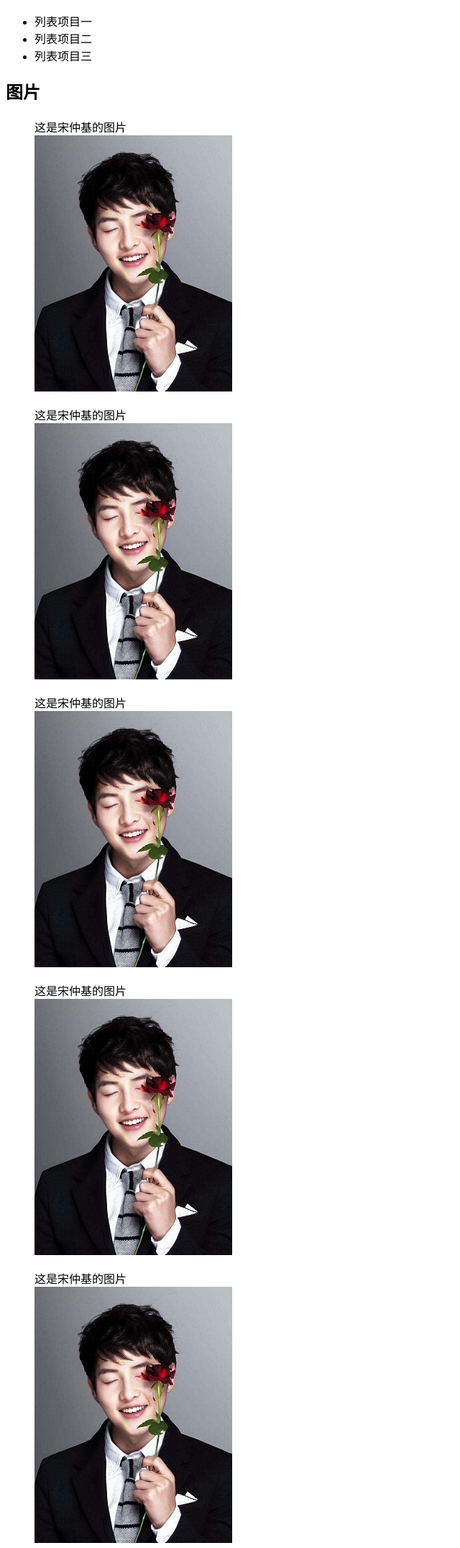
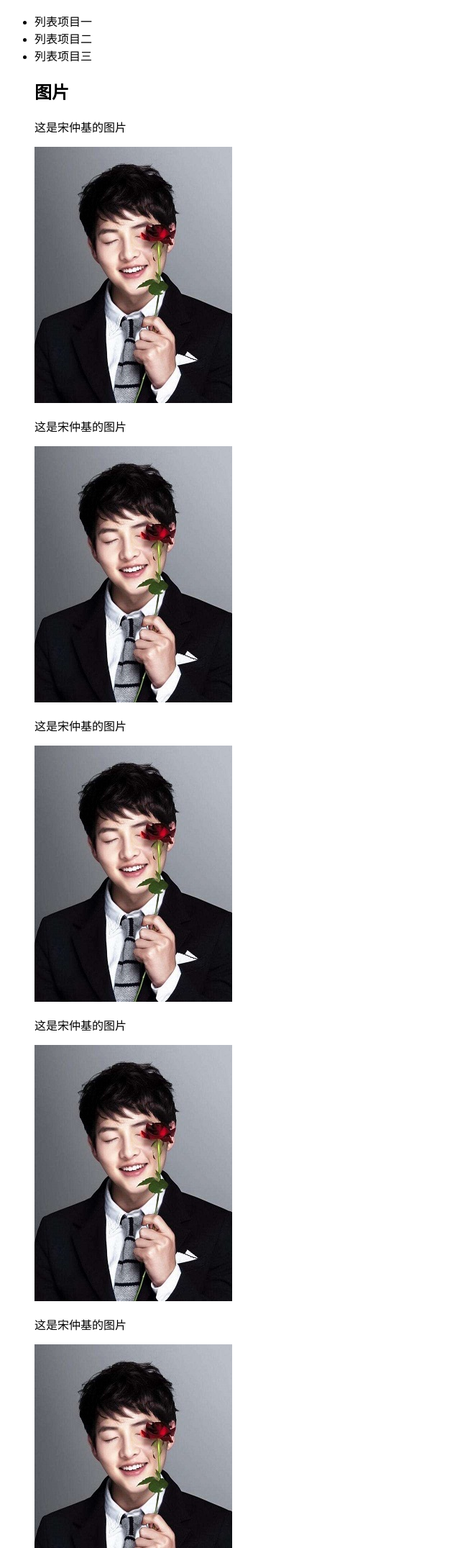
Before and after one commit to novaalone/baiduIFE_Task3, a plain HTML site: page index.html in a window 1280 px wide. Shown: the part 1548-3699 px from the top of the page at 72% size, without its empty margins (0-640 px from the left). Drawn offline with Linux system fonts and the light colour scheme.

Commit message:
second commit

```diff
--- a/index.html
+++ b/index.html
@@ -71,26 +71,20 @@
         <li>列表项目二</li>
         <li>列表项目三</li>
     </ul>
-    <h2>图片</h2>
+
     <figure>
-        <figcaption>这是宋仲基的图片</figcaption>
-        <img src="img/3.jpg" alt=""/>
-    </figure>
-    <figure>
-        <figcaption>这是宋仲基的图片</figcaption>
-        <img src="img/3.jpg" alt=""/>
-    </figure>
-    <figure>
-        <figcaption>这是宋仲基的图片</figcaption>
-        <img src="img/3.jpg" alt=""/>
-    </figure>
-    <figure>
-        <figcaption>这是宋仲基的图片</figcaption>
-        <img src="img/3.jpg" alt=""/>
-    </figure>
-    <figure>
-        <figcaption>这是宋仲基的图片</figcaption>
-        <img src="img/3.jpg" alt=""/>
+        <figcaption><h2>图片</h2></figcaption>
+        <div><p>这是宋仲基的图片</p>
+            <img src="img/3.jpg" alt=""/></div>
+        <div><p>这是宋仲基的图片</p>
+            <img src="img/3.jpg" alt=""/></div>
+        <div><p>这是宋仲基的图片</p>
+            <img src="img/3.jpg" alt=""/></div>
+        <div><p>这是宋仲基的图片</p>
+            <img src="img/3.jpg" alt=""/></div>
+        <div><p>这是宋仲基的图片</p>
+            <img src="img/3.jpg" alt=""/></div>
+
     </figure>
 
 
@@ -172,5 +166,8 @@
         <input type="submit" value="提交">
     </form>
 </aside>
+<footer>
+    版权所有&copy;
+</footer>
 </body>
 </html>
```
